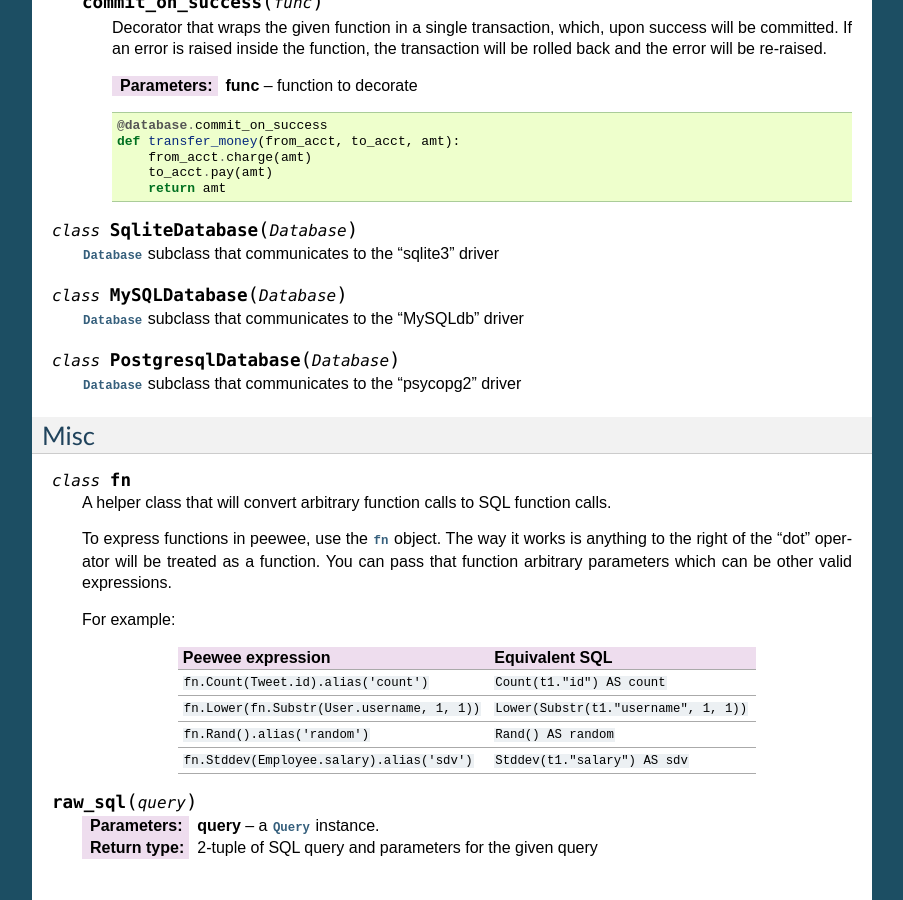
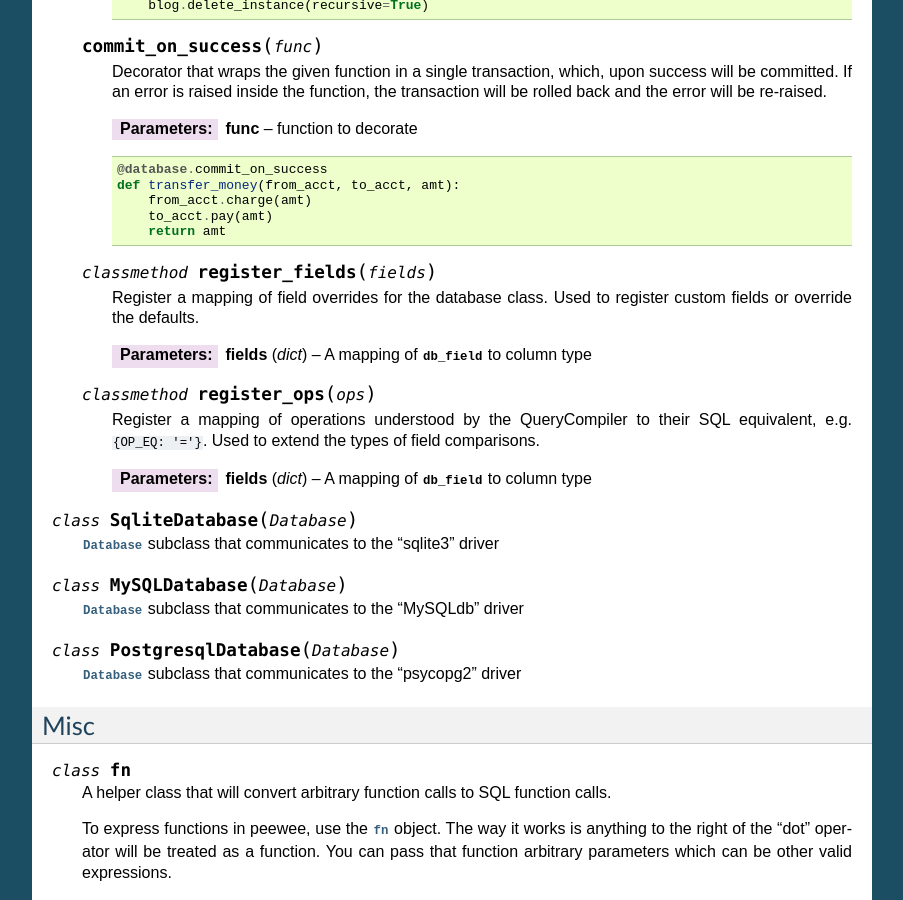
Before and after one commit to coleifer/peewee, a Sphinx documentation site: the page built from docs/peewee/api.rst, in a window 1280 px wide and 900 px high, scrolled down 19827 px. Shown: the whole window, without its empty margins (198-1101 px from the left). Built offline with Sphinx 7.4.7, drawn with Linux system fonts in a browser that asks for light colours; some of the changed text lies outside the part shown.

Commit message:
Adding docs on new apis

```diff
--- a/docs/peewee/api.rst
+++ b/docs/peewee/api.rst
@@ -1044,11 +1044,13 @@
 Database and its subclasses
 ---------------------------
 
-.. py:class:: Database(database[, threadlocals=False[, autocommit=True[, **connect_kwargs]]])
+.. py:class:: Database(database[, threadlocals=False[, autocommit=True[, fields=None[, ops=None[, **connect_kwargs]]]]])
 
     :param database: the name of the database (or filename if using sqlite)
     :param threadlocals: whether to store connections in a threadlocal
     :param autocommit: automatically commit every query executed by calling :py:meth:`~Database.execute`
+    :param dict fields: a mapping of :py:attr:`~Field.db_field` to database column type, e.g. 'string' => 'varchar'
+    :param dict ops: a mapping of operations understood by the querycompiler to expressions
     :param connect_kwargs: any arbitrary parameters to pass to the database driver when connecting
 
     .. note::
@@ -1282,6 +1284,21 @@
                 to_acct.pay(amt)
                 return amt
 
+    .. py:classmethod:: register_fields(fields)
+
+        Register a mapping of field overrides for the database class.  Used
+        to register custom fields or override the defaults.
+
+        :param dict fields: A mapping of :py:attr:`~Field.db_field` to column type
+
+    .. py:classmethod:: register_ops(ops)
+
+        Register a mapping of operations understood by the QueryCompiler to their
+        SQL equivalent, e.g. ``{OP_EQ: '='}``.  Used to extend the types of field
+        comparisons.
+
+        :param dict fields: A mapping of :py:attr:`~Field.db_field` to column type
+
 
 .. py:class:: SqliteDatabase(Database)
 
```
